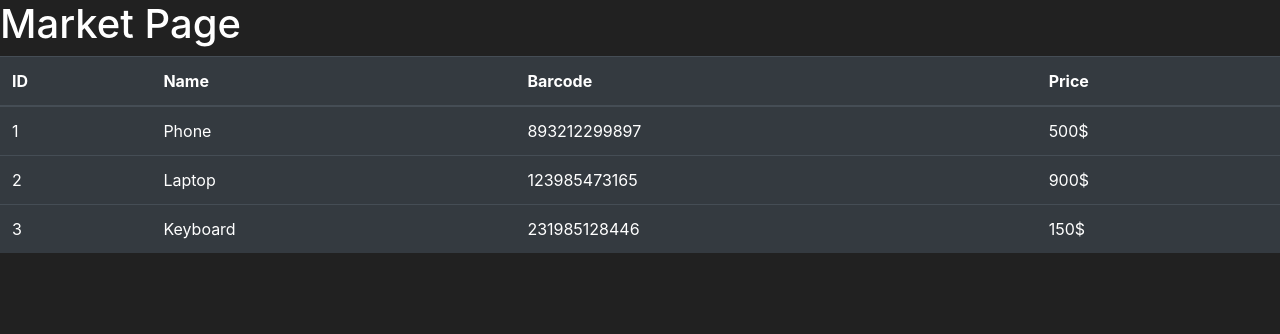
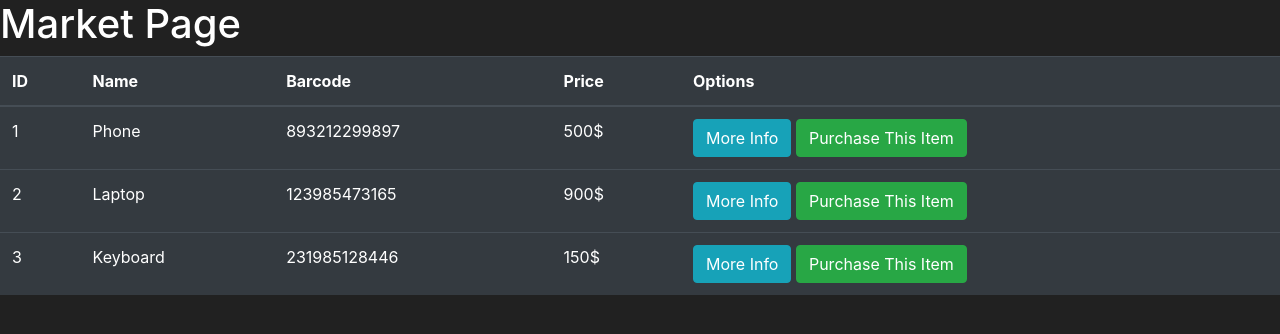
Before and after one commit to lauraminayo/learning, a Flask app: page /market in a window 1280 px wide. Shown: the part 56-390 px from the top of the page. Run offline with Flask 2, Linux system fonts and the light colour scheme.

Commit message:
Added option buttons to the web page

```diff
--- a/FlaskProject/templates/market.html
+++ b/FlaskProject/templates/market.html
@@ -43,6 +43,7 @@
                 <th scope="col">Name</th>
                 <th scope="col">Barcode</th>
                 <th scope="col">Price</th>
+                <th scope="col">Options</th>
             </tr>
         </thead>
         <tbody>
@@ -53,6 +54,10 @@
                 <td>{{ item.name }}</td>
                 <td>{{ item.barcode }}</td>
                 <td>{{ item.price }}$</td>
+                <td>
+                    <button class="btn btn-outline btn-info">More Info</button>
+                    <button class="btn btn-outline btn-success">Purchase This Item</button>
+                </td>
             </tr>
             {% endfor %}
         </tbody>
```
